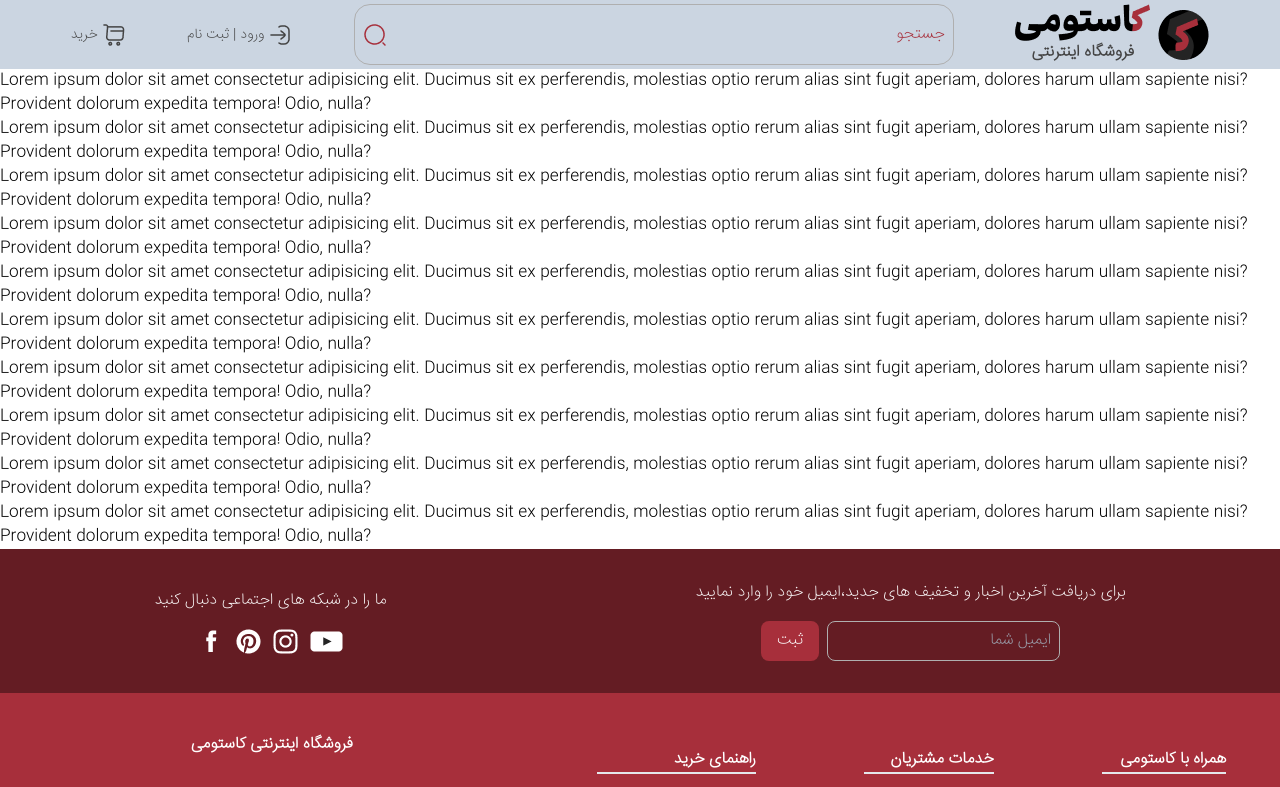
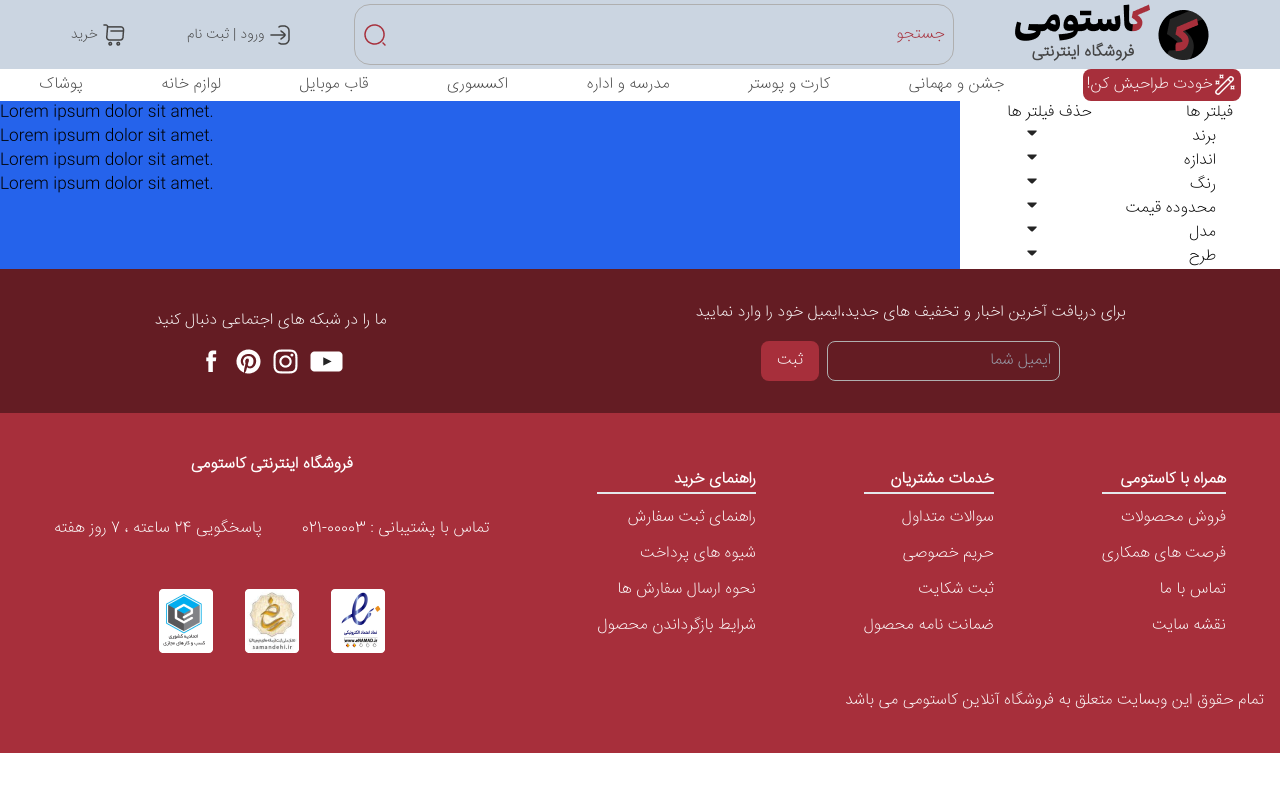
Before and after one commit to ehsanHogo/custom-online-shop, a Vue app: page / in a window 1280 px wide. Shown: the top 787 px of the page. Built offline with nearby package versions, Linux system fonts and the light colour scheme.

Commit message:
add filter and category

```diff
--- a/src/App.vue
+++ b/src/App.vue
@@ -1,5 +1,5 @@
 <script setup lang="ts">
-import Header from "./components/Header.vue";
+import Header from "./components/header/Header.vue";
 import Footer from "./components/footer/Footer.vue";
 import MainBody from "./components/MainBody.vue";
 </script>
--- a/src/components/HelloWorld.vue
+++ /dev/null
@@ -1,41 +0,0 @@
-<script setup lang="ts">
-import { ref } from 'vue'
-
-defineProps<{ msg: string }>()
-
-const count = ref(0)
-</script>
-
-<template>
-  <h1>{{ msg }}</h1>
-
-  <div class="card">
-    <button type="button" @click="count++">count is {{ count }}</button>
-    <p>
-      Edit
-      <code>components/HelloWorld.vue</code> to test HMR
-    </p>
-  </div>
-
-  <p>
-    Check out
-    <a href="https://vuejs.org/guide/quick-start.html#local" target="_blank"
-      >create-vue</a
-    >, the official Vue + Vite starter
-  </p>
-  <p>
-    Learn more about IDE Support for Vue in the
-    <a
-      href="https://vuejs.org/guide/scaling-up/tooling.html#ide-support"
-      target="_blank"
-      >Vue Docs Scaling up Guide</a
-    >.
-  </p>
-  <p class="read-the-docs">Click on the Vite and Vue logos to learn more</p>
-</template>
-
-<style scoped>
-.read-the-docs {
-  color: #888;
-}
-</style>
--- a/src/components/MainBody.vue
+++ b/src/components/MainBody.vue
@@ -1,56 +1,67 @@
-<script setup lang="ts"></script>
+<script setup lang="ts">
+const categories: string[] = [
+  "پوشاک",
+  "لوازم خانه",
+  "قاب موبایل",
+  "اکسسوری",
+  "مدرسه و اداره",
+  "کارت و پوستر",
+  "جشن و مهمانی",
+];
+
+const filterButtons: string[] = [
+  "برند",
+  "اندازه",
+  "رنگ",
+  "محدوده قیمت",
+  "مدل",
+  "طرح",
+];
+</script>
 
 <template>
-  <p>
-    Lorem ipsum dolor sit amet consectetur adipisicing elit. Ducimus sit ex
-    perferendis, molestias optio rerum alias sint fugit aperiam, dolores harum
-    ullam sapiente nisi? Provident dolorum expedita tempora! Odio, nulla?
-  </p>
-  <p>
-    Lorem ipsum dolor sit amet consectetur adipisicing elit. Ducimus sit ex
-    perferendis, molestias optio rerum alias sint fugit aperiam, dolores harum
-    ullam sapiente nisi? Provident dolorum expedita tempora! Odio, nulla?
-  </p>
-  <p>
-    Lorem ipsum dolor sit amet consectetur adipisicing elit. Ducimus sit ex
-    perferendis, molestias optio rerum alias sint fugit aperiam, dolores harum
-    ullam sapiente nisi? Provident dolorum expedita tempora! Odio, nulla?
-  </p>
-  <p>
-    Lorem ipsum dolor sit amet consectetur adipisicing elit. Ducimus sit ex
-    perferendis, molestias optio rerum alias sint fugit aperiam, dolores harum
-    ullam sapiente nisi? Provident dolorum expedita tempora! Odio, nulla?
-  </p>
-  <p>
-    Lorem ipsum dolor sit amet consectetur adipisicing elit. Ducimus sit ex
-    perferendis, molestias optio rerum alias sint fugit aperiam, dolores harum
-    ullam sapiente nisi? Provident dolorum expedita tempora! Odio, nulla?
-  </p>
-  <p>
-    Lorem ipsum dolor sit amet consectetur adipisicing elit. Ducimus sit ex
-    perferendis, molestias optio rerum alias sint fugit aperiam, dolores harum
-    ullam sapiente nisi? Provident dolorum expedita tempora! Odio, nulla?
-  </p>
-  <p>
-    Lorem ipsum dolor sit amet consectetur adipisicing elit. Ducimus sit ex
-    perferendis, molestias optio rerum alias sint fugit aperiam, dolores harum
-    ullam sapiente nisi? Provident dolorum expedita tempora! Odio, nulla?
-  </p>
-  <p>
-    Lorem ipsum dolor sit amet consectetur adipisicing elit. Ducimus sit ex
-    perferendis, molestias optio rerum alias sint fugit aperiam, dolores harum
-    ullam sapiente nisi? Provident dolorum expedita tempora! Odio, nulla?
-  </p>
-  <p>
-    Lorem ipsum dolor sit amet consectetur adipisicing elit. Ducimus sit ex
-    perferendis, molestias optio rerum alias sint fugit aperiam, dolores harum
-    ullam sapiente nisi? Provident dolorum expedita tempora! Odio, nulla?
-  </p>
-  <p>
-    Lorem ipsum dolor sit amet consectetur adipisicing elit. Ducimus sit ex
-    perferendis, molestias optio rerum alias sint fugit aperiam, dolores harum
-    ullam sapiente nisi? Provident dolorum expedita tempora! Odio, nulla?
-  </p>
+  <div class="">
+    <div class="flex justify-around">
+      <button
+        v-for="(cat, index) in categories"
+        :key="index"
+        class="text-myGray-9"
+      >
+        {{ cat }}
+      </button>
+      <button class="bg-redp flex p-1 rounded-sm">
+        <p class="text-white">!خودت طراحیش کن</p>
+        <img src="../assets/body/magicpen.png" alt="" />
+      </button>
+    </div>
+
+    <div class="grid grid-cols-4">
+      <div class="bg-blue-600 col-span-3">
+        <p>Lorem ipsum dolor sit amet.</p>
+        <p>Lorem ipsum dolor sit amet.</p>
+        <p>Lorem ipsum dolor sit amet.</p>
+        <p>Lorem ipsum dolor sit amet.</p>
+      </div>
+
+      <div class="col-span-1">
+        <div class="flex justify-around">
+          <p>حذف فیلتر ها</p>
+          <p>فیلتر ها</p>
+        </div>
+
+        <div class="flex flex-col">
+          <button
+            v-for="(filterButton, index) in filterButtons"
+            :key="index"
+            class="flex justify-between px-16"
+          >
+            <img src="../assets/body/arrow-down.png" alt="" />
+            <p>{{ filterButton }}</p>
+          </button>
+        </div>
+      </div>
+    </div>
+  </div>
 </template>
 
 <style scoped></style>
--- a/src/components/footer/ImportantLinks.vue
+++ b/src/components/footer/ImportantLinks.vue
@@ -1,19 +1,19 @@
 <script setup lang="ts">
 import LinkSection from "./LinkSection.vue";
 
-const withCustomeSectionLinks = [
+const withCustomeSectionLinks: string[] = [
   "فروش محصولات",
   "فرصت های همکاری",
   "تماس با ما",
   "نقشه سایت",
 ];
-const userServicesLinks = [
+const userServicesLinks: string[] = [
   "سوالات متداول",
   "حریم خصوصی",
   "ثبت شکایت",
   "ضمانت نامه محصول",
 ];
-const buyGuidelineLinks = [
+const buyGuidelineLinks: string[] = [
   "راهنمای ثبت سفارش",
   "شیوه های پرداخت",
   "نحوه ارسال سفارش ها",
--- a/src/components/footer/LinkSection.vue
+++ b/src/components/footer/LinkSection.vue
@@ -14,9 +14,5 @@ const props = defineProps<Props>();
     <a v-for="(link, index) in props.linkList" :key="index" href="#">{{
       link
     }}</a>
-    <!-- <a href="#">فروش محصولات</a>
-    <a href="#">فرصت های همکاری</a>
-    <a href="#">تماس با ما</a>
-    <a href="#">نقشه سایت</a> -->
   </div>
 </template>
--- a/src/components/Header.vue
+++ b/src/components/header/Header.vue
@@ -4,16 +4,16 @@
   <div class="flex bg-slate-300 px-10 py-1 justify-around">
     <button class="flex justify-start items-center gap-1 text-myGray-9">
       <p class="text-sm">خرید</p>
-      <img src="../assets/header/shopping-cart.png" alt="shopping cart" />
+      <img src="../../assets/header/shopping-cart.png" alt="shopping cart" />
     </button>
     <button class="flex justify-start items-center gap-1 text-myGray-9">
       <p class="text-sm">ورود | ثبت نام</p>
-      <img src="../assets/header/Login.png" alt="" />
+      <img src="../../assets/header/Login.png" alt="" />
     </button>
     <div
       class="flex justify-between px-2 items-center gap-3 border border-[#AFAFAF] rounded-md w-[50%]"
     >
-      <img src="../assets/header/search-normal.png" alt="search" />
+      <img src="../../assets/header/search-normal.png" alt="search" />
       <input
         type="text"
         class="w-[70%] outline-none bg-inherit text-black"
@@ -24,12 +24,12 @@
     <button class="flex justify-end items-center gap-2 text-myGray-9">
       <div class="flex flex-col">
         <img
-          src="../assets/siteBrand/custom-brand-name.png"
+          src="../../assets/siteBrand/custom-brand-name.png"
           alt="online shop brand"
         />
         <b class="text-nowrap">فروشگاه اینترنتی</b>
       </div>
-      <img src="../assets/siteBrand/LOGO.png" alt="online shop logo" />
+      <img src="../../assets/siteBrand/LOGO.png" alt="online shop logo" />
     </button>
   </div>
 </template>
```
Also changed, not shown: src/assets/body/arrow-down.png (added), src/assets/body/magicpen.png (added).
